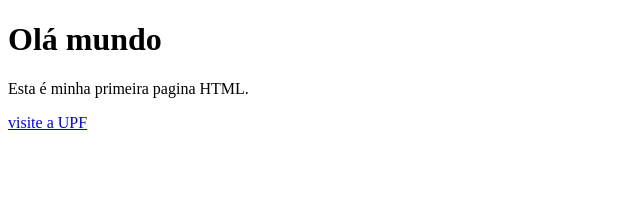
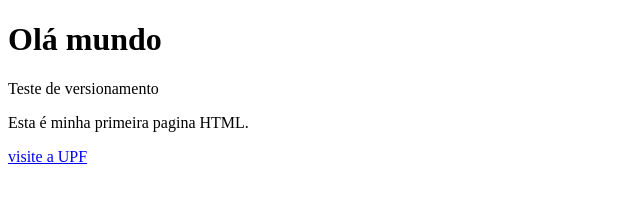
Before and after one commit to eduardo19-hub/desenvolvimento_web, a plain HTML site: page exercícios1.html in a window 1280 px wide. Shown: the whole page, without its empty margins (0-640 px from the left). Drawn offline with Linux system fonts and the light colour scheme.

Commit message:
testando versionamento

```diff
--- a/exercícios1.html
+++ b/exercícios1.html
@@ -7,6 +7,7 @@
     </head>
     <body>
         <h1>Olá mundo</h1>
+        <span> Teste de versionamento</span>
         <p> Esta é minha primeira pagina HTML.</p>
         <a href="https://www.upf.br" target="_blank">visite a UPF</a>
     </body>
```
